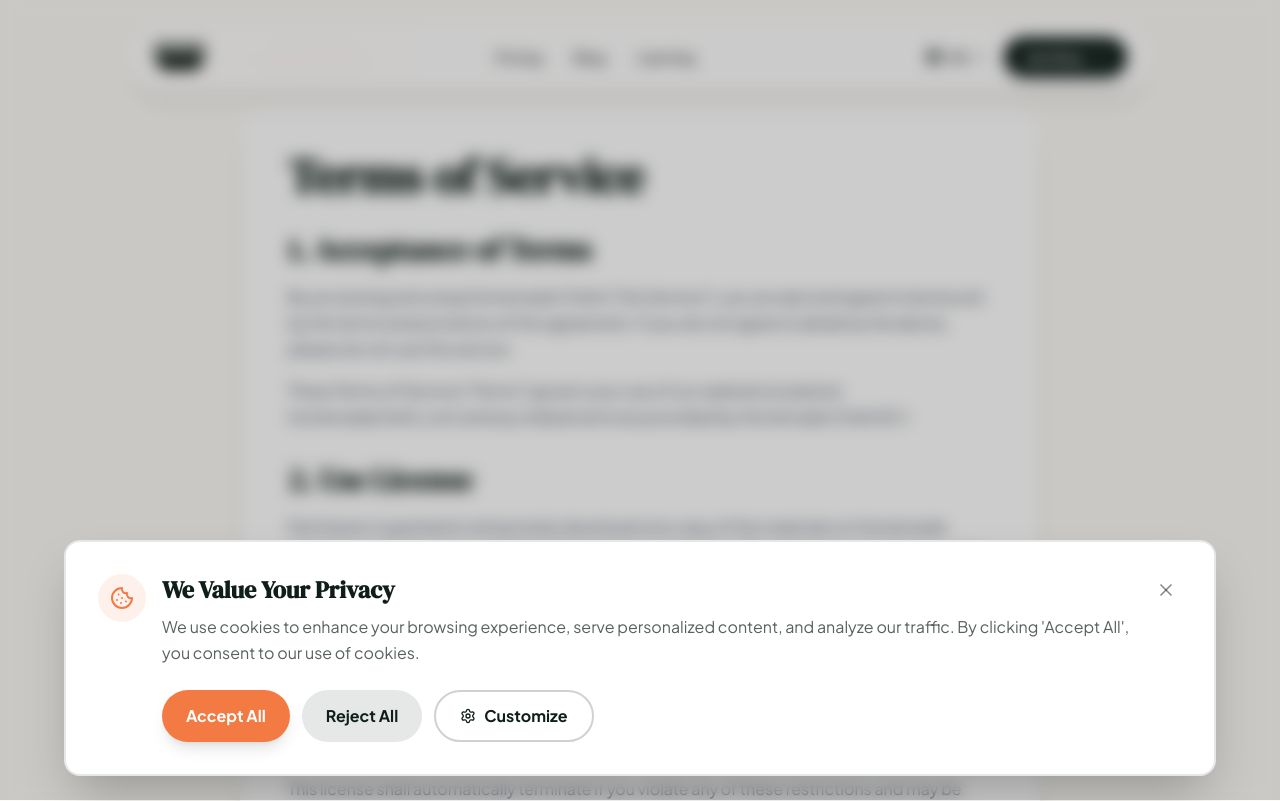
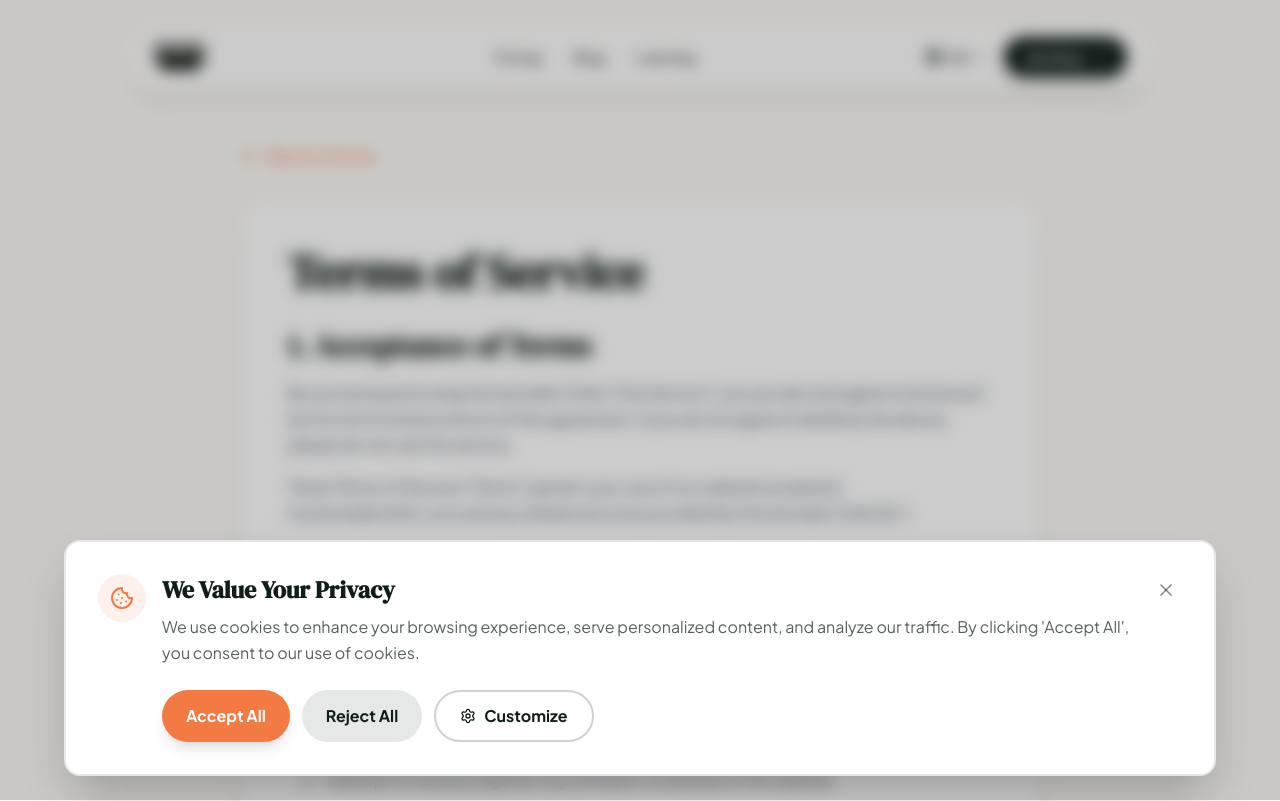
Before and after one commit to AntonCapusta25/Homemade_chefs_website, a Next.js app: page /terms in a window 1280 px wide. Shown: the top 801 px of the page. Built offline with nearby package versions, Linux system fonts and the light colour scheme.

Commit message:
fix: Add top padding to privacy and terms pages
- Added pt-24 to prevent navbar from covering back button
- Ensures proper spacing on both /privacy and /terms pages

```diff
--- a/src/app/privacy/page.tsx
+++ b/src/app/privacy/page.tsx
@@ -3,7 +3,7 @@ import { ArrowLeft } from 'lucide-react';
 
 export default function PrivacyPolicy() {
     return (
-        <div className="min-h-screen bg-[#FDFBF7]">
+        <div className="min-h-screen bg-[#FDFBF7] pt-24">
             <div className="max-w-4xl mx-auto px-6 md:px-12 py-12">
                 {/* Back Button */}
                 <Link
--- a/src/app/terms/page.tsx
+++ b/src/app/terms/page.tsx
@@ -3,7 +3,7 @@ import { ArrowLeft } from 'lucide-react';
 
 export default function TermsOfService() {
     return (
-        <div className="min-h-screen bg-[#FDFBF7]">
+        <div className="min-h-screen bg-[#FDFBF7] pt-24">
             <div className="max-w-4xl mx-auto px-6 md:px-12 py-12">
                 {/* Back Button */}
                 <Link
```
